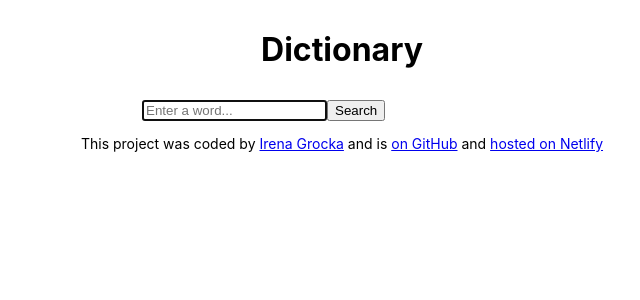
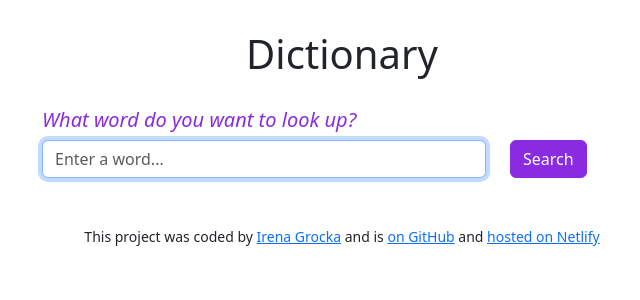
Before and after one commit to irenagrocka-ad/my-dictionary-react-project, a React (Create React App) app: page / in a window 1280 px wide. Shown: the top 300 px of the page, without its empty margins (298-938 px from the left). Built offline with nearby package versions, Linux system fonts and the light colour scheme.

Commit message:
styling form

```diff
--- a/src/App.js
+++ b/src/App.js
@@ -1,4 +1,5 @@
 import './App.css';
+import 'bootstrap/dist/css/bootstrap.min.css';
 import Footer from "./Footer";
 import Dictionary from "./Dictionary";
 
--- a/src/Dictionary.css
+++ b/src/Dictionary.css
@@ -1,27 +1,18 @@
+h3 {
+  color: blueviolet;
+}
 form {
-  max-width: 400px;
+  max-width: 600px;
   margin: 0 auto;
 }
-.Results {
-  margin: 20px;
-  padding: 20px;
+.btn-primary {
+  background-color: blueviolet;
+  border-color: blueviolet;
 }
-.Meaning {
-  margin: 10px 0;
+.btn-primary:hover {
+  background-color: rgb(51, 6, 93);
+  border-color: rgb(51, 6, 93);
 }
-h2 {
-  color: blueviolet;
-  font-style: bold;
-  font-size: 32px;
+.Input {
+  border-color: blueviolet;
 }
-h3 {
-  color: blueviolet;
-  font-style: italic;
-  font-size: 20px;
-}
-.Definition {
-  color: blueviolet;
-}
-.Example {
-  color: blueviolet;
-}
--- a/src/Dictionary.js
+++ b/src/Dictionary.js
@@ -1,6 +1,7 @@
 import React, { useState } from "react";
 import axios from "axios";
 import Results from "./Results";
+
 import './Dictionary.css';
 export default function Dictionary() {
     let [keyword, setKeyword] = useState("");
@@ -27,8 +28,15 @@ export default function Dictionary() {
     return (
         <div className="Dictionary">
             <form onSubmit={search}>
-                <input type="search" autoFocus={true} placeholder="Enter a word..." onChange={handleKeywordChange} />
-                <input type="submit" value="Search" />
+                <h3>What word do you want to look up?</h3>
+                <div className="row">
+                    <div className="col-6 col-sm-9 mb-2 mb-sm-0">
+                        <input type="search" className="form-control Input" autoFocus={true} placeholder="Enter a word..." onChange={handleKeywordChange} />
+                    </div>
+                    <div className="col-6 col-sm-3">
+                        <input className="btn btn-primary Button" type="submit" value="Search" />
+                    </div>
+                </div>
             </form>
             <Results results={results} />
         </div>
--- /dev/null
+++ b/src/Meaning.css
@@ -0,0 +1,14 @@
+.Meaning {
+  margin: 10px 0;
+}
+h3 {
+  color: blueviolet;
+  font-style: italic;
+  font-size: 20px;
+}
+.Definition {
+  color: blueviolet;
+}
+.Example {
+  color: blueviolet;
+}
--- a/src/Meaning.js
+++ b/src/Meaning.js
@@ -1,6 +1,5 @@
 import React from "react";
-import './Dictionary.css';
-
+import './Meaning.css';
 export default function Meaning(props) {
     return (
         <div className="Meaning">
--- /dev/null
+++ b/src/Results.css
@@ -0,0 +1,9 @@
+.Results {
+  margin: 20px;
+  padding: 20px;
+}
+h2 {
+  color: blueviolet;
+  font-style: bold;
+  font-size: 32px;
+}
--- a/src/Results.js
+++ b/src/Results.js
@@ -1,7 +1,7 @@
 import React from "react";
 import Meaning from "./Meaning";
 
-import './Dictionary.css';
+import './Results.css';
 export default function Results(props) {
     if (props.results) {
         return (
```
